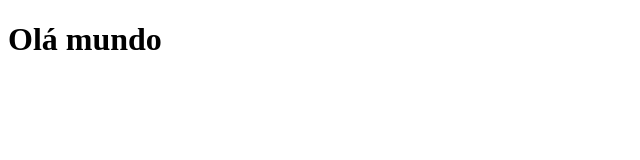
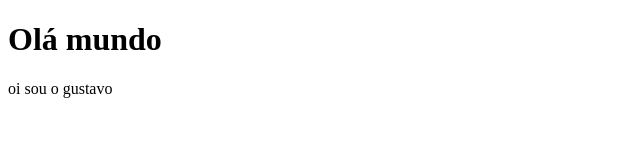
Before and after one commit to HeitorTogSevero/Estudo-de-Git, a plain HTML site: page index.html in a window 1280 px wide. Shown: the whole page, without its empty margins (0-640 px from the left). Drawn offline with Linux system fonts and the light colour scheme.

Commit message:
Adicionei uma linha de cod

```diff
--- a/index.html
+++ b/index.html
@@ -7,5 +7,6 @@
 </head>
 <body>
     <h1>Olá mundo</h1>
+    <p>oi sou o gustavo</p>
 </body>
 </html>
```
